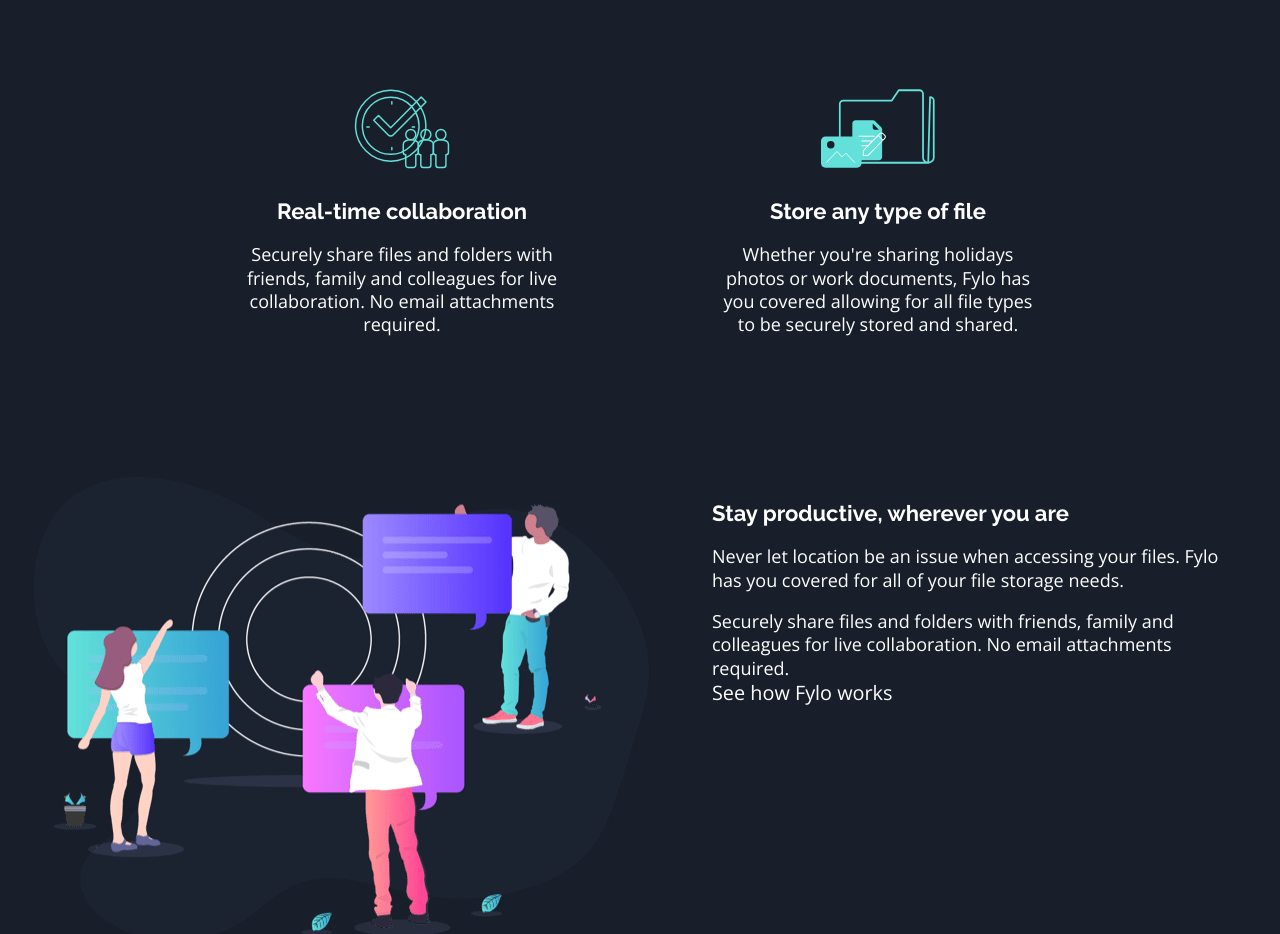
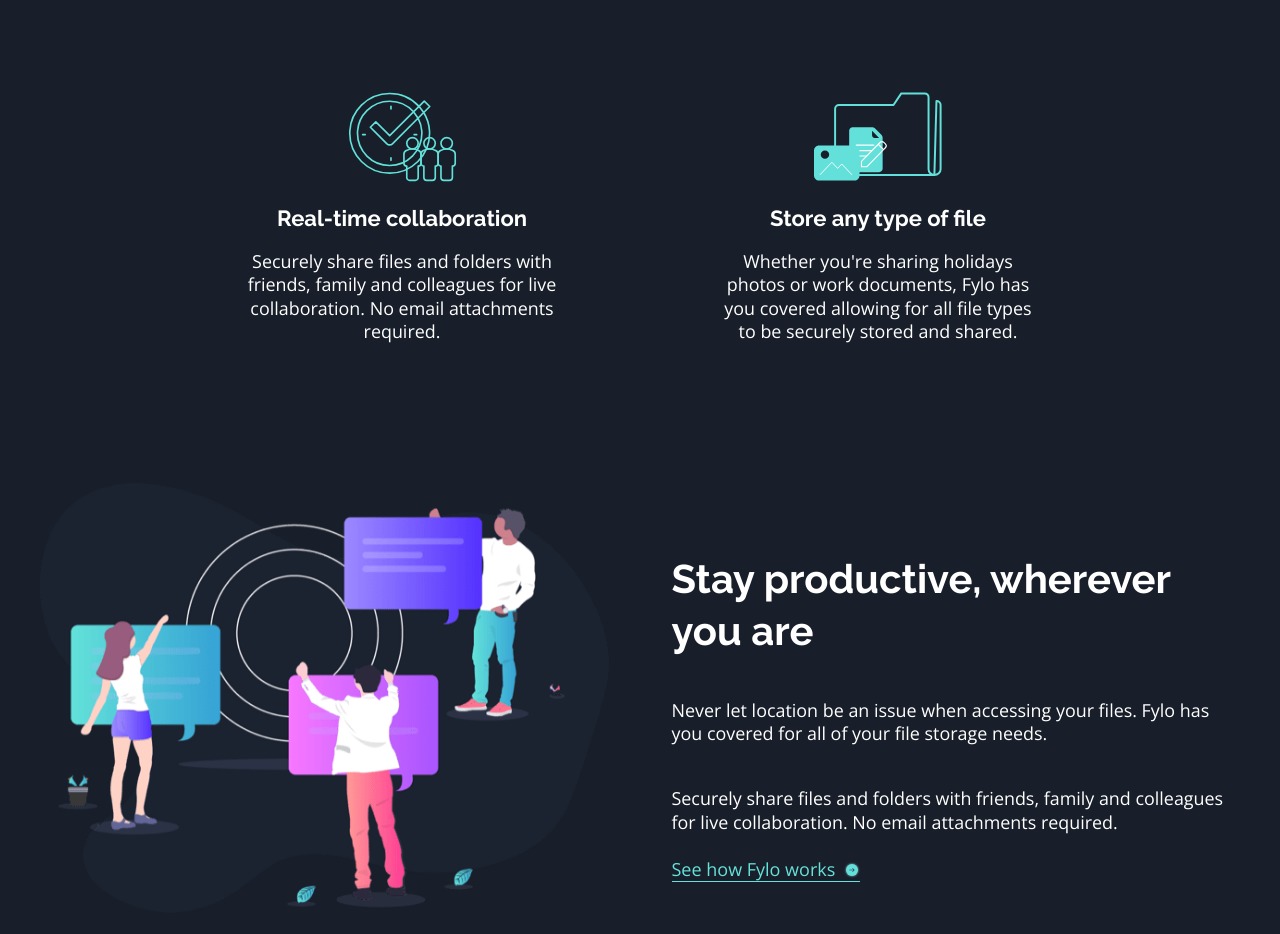
Before and after one commit to shah7014/react-projects, a React (Create React App) app in the folder fylo-dark/fylo-dark-design/: page / in a window 1280 px wide. Shown: the part 1395-2329 px from the top of the page. Built offline with nearby package versions, Linux system fonts and the light colour scheme.

Commit message:
added productivity section

```diff
--- a/fylo-dark/fylo-dark-design/src/App.js
+++ b/fylo-dark/fylo-dark-design/src/App.js
@@ -4,6 +4,7 @@ import Features from "./components/features/Features";
 import Introduction from "./components/intro/Introduction";
 import NavBar from "./components/nav/NavBar";
 import Productivity from "./components/productivity/Productivity";
+import Reviews from "./components/reviews/Reviews";
 
 function App() {
   return (
@@ -12,6 +13,7 @@ function App() {
       <Introduction />
       <Features />
       <Productivity />
+      <Reviews />
     </BrowserRouter>
   );
 }
--- a/fylo-dark/fylo-dark-design/src/components/features/Features.js
+++ b/fylo-dark/fylo-dark-design/src/components/features/Features.js
@@ -4,19 +4,18 @@ import allFeatures from "./all-features-data";
 
 const Features = () => {
   return (
-    <div className="features">
+    <section className="features">
       {allFeatures.map((feature) => (
         <div className="feature">
-          <img
-            src={feature.logo}
-            alt="desscription"
-            className="feature--logo"
-          />
-          <h3 className="feature--title">{feature.title}</h3>
-          <p className="feature--desc">{feature.desc}</p>
+          <div className="feature__logo">
+            <img src={feature.logo} alt="desscription" />
+          </div>
+
+          <h3 className="feature__title">{feature.title}</h3>
+          <p className="feature__desc">{feature.desc}</p>
         </div>
       ))}
-    </div>
+    </section>
   );
 };
 
--- a/fylo-dark/fylo-dark-design/src/components/features/Features.scss
+++ b/fylo-dark/fylo-dark-design/src/components/features/Features.scss
@@ -1,7 +1,9 @@
 @use "../../styles" as s;
 
 .features {
-  padding: 0 s.rem(34) s.rem(110);
+  // padding: 0 s.rem(34) s.rem(110);
+  padding-left: s.rem(34);
+  padding-right: s.rem(34);
 
   @include s.breakpoint-up(medium) {
     // padding: 0 s.rem(280);
@@ -11,7 +13,7 @@
     grid-template-columns: repeat(2, 1fr);
     column-gap: s.rem(150);
     row-gap: s.rem(93);
-    padding-bottom: s.rem(140);
+    // padding-bottom: s.rem(140);
   }
 
   .feature {
@@ -20,8 +22,17 @@
     // align-items: center;
     text-align: center;
 
-    &--logo {
-      height: s.rem(80);
+    &__logo {
+      height: s.rem(90);
+
+      // display: flex;
+      // align-items: center;
+      // justify-content: center;
+
+      img {
+        height: 100%;
+        width: auto;
+      }
     }
 
     @include s.breakpoint-down(small) {
--- a/fylo-dark/fylo-dark-design/src/components/productivity/Productivity.js
+++ b/fylo-dark/fylo-dark-design/src/components/productivity/Productivity.js
@@ -5,21 +5,26 @@ import { Link } from "react-router-dom";
 
 const Productivity = () => {
   return (
-    <div className="prod">
-      <img src={prodImage} alt="productivity" className="prod__image" />
+    <section className="prod">
+      <div className="prod__image">
+        <img src={prodImage} alt="productivity" />
+      </div>
+
       <div className="content">
-        <h3 className="content--title">Stay productive, wherever you are</h3>
-        <p className="content--desc">
+        <h1 className="content__title">Stay productive, wherever you are</h1>
+        <p className="content__desc">
           Never let location be an issue when accessing your files. Fylo has you
           covered for all of your file storage needs.
         </p>
-        <p className="content--desc">
+        <p className="content__desc">
           Securely share files and folders with friends, family and colleagues
           for live collaboration. No email attachments required.
         </p>
-        <Link to="/">See how Fylo works</Link>
+        <Link to="/" className="content__link">
+          See how Fylo works
+        </Link>
       </div>
-    </div>
+    </section>
   );
 };
 
--- a/fylo-dark/fylo-dark-design/src/components/productivity/Productivity.scss
+++ b/fylo-dark/fylo-dark-design/src/components/productivity/Productivity.scss
@@ -1,27 +1,57 @@
 @use "../../styles" as s;
 
 .prod {
-  max-width: s.rem(1212);
+  max-width: s.rem(1200);
   display: grid;
   grid-template-columns: 1fr;
   gap: s.rem(46);
 
-  @include s.breakpoint-up(medium) {
+  @include s.breakpoint-up(large) {
     grid-template-columns: repeat(2, 1fr);
     margin-inline: auto;
     gap: s.rem(63);
   }
 
   &__image {
-    @include s.breakpoint-down(small) {
-      padding: 0 s.rem(30);
+    img {
       width: 100%;
+
+      @include s.breakpoint-down(medium) {
+        padding: 0 s.rem(30);
+      }
     }
   }
 
   .content {
-    @include s.breakpoint-down(small) {
+    display: flex;
+    flex-direction: column;
+    gap: s.rem(18);
+
+    @include s.breakpoint-down(medium) {
       padding: 0 s.rem(26);
+    }
+
+    @include s.breakpoint-up(large) {
+      justify-content: center;
+      gap: s.rem(24);
+    }
+
+    &__link {
+      color: s.$cyan;
+
+      align-self: flex-start;
+
+      background-image: url("../../images/icon-arrow.svg");
+      background-repeat: no-repeat;
+      background-position: right center;
+      padding-right: s.rem(25);
+      border-bottom: 1px solid s.$cyan;
+
+      &:hover {
+        color: s.$white;
+        border-bottom: 1px solid s.$white;
+        text-decoration: none;
+      }
     }
   }
 }
--- /dev/null
+++ b/fylo-dark/fylo-dark-design/src/components/reviews/Reviews.js
@@ -0,0 +1,8 @@
+import React from "react";
+import "./Reviews.scss";
+
+const Reviews = () => {
+  return <div>Reviews</div>;
+};
+
+export default Reviews;
--- a/fylo-dark/fylo-dark-design/src/styles/_globals.scss
+++ b/fylo-dark/fylo-dark-design/src/styles/_globals.scss
@@ -1,5 +1,6 @@
 @use "./functions" as f;
 @use "variables" as v;
+@use "breakpoints" as b;
 
 html {
   box-sizing: border-box;
@@ -11,7 +12,7 @@ html {
 }
 
 body {
-  font-size: calc(16px + 0.3vw);
+  font-size: clamp(1rem, 1rem + 0.5vw, f.rem(18));
   line-height: 1.3;
   font-family: v.$font-body;
   padding: 0;
@@ -52,3 +53,11 @@ button {
     background: v.$cyan;
   }
 }
+
+section {
+  padding-bottom: f.rem(110);
+
+  @include b.breakpoint-up(medium) {
+    padding-bottom: f.rem(140);
+  }
+}
--- a/fylo-dark/fylo-dark-design/src/styles/_typography.scss
+++ b/fylo-dark/fylo-dark-design/src/styles/_typography.scss
@@ -17,7 +17,7 @@ h3 {
 }
 
 p {
-  font-size: clamp(1rem, 1rem + 0.5vw, f.rem(18));
+  font-size: clamp(1rem, 1rem + 0.15vw, f.rem(18));
 }
 
 h1,
```
Also changed, not shown: fylo-dark/fylo-dark-design/src/components/reviews/Reviews.scss (added).
